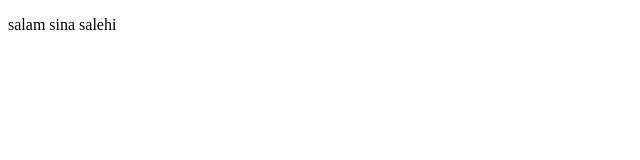
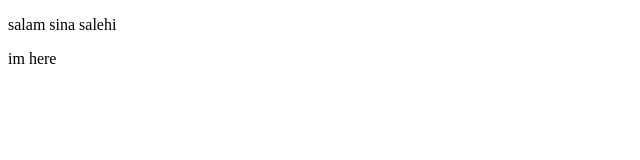
Before and after one commit to Mjjozani/mohammad-jozani.github.io, a plain HTML site: page index.html in a window 1280 px wide. Shown: the full height of the page, 0-640 px from the left. Drawn offline with Linux system fonts and the light colour scheme.

Commit message:
another p tag

```diff
--- a/index.html
+++ b/index.html
@@ -8,5 +8,6 @@
 </head>
 <body>
     <p>salam sina salehi</p>
+    <p>im here</p>
 </body>
 </html>
```
